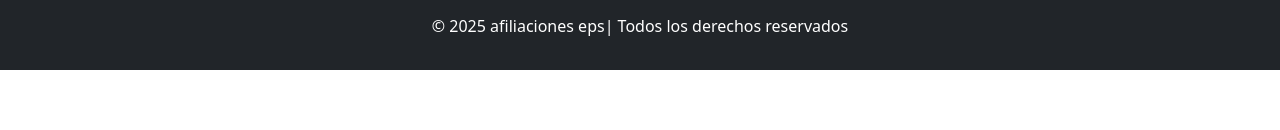
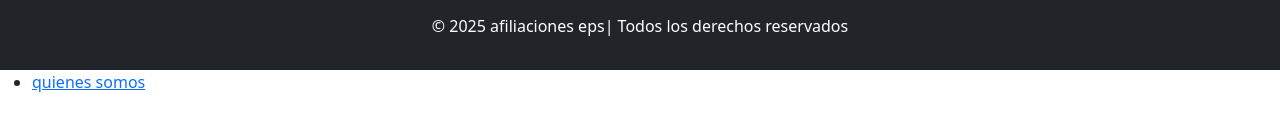
Before and after one commit to santiagomarin111/afiliaciones-eps, a plain HTML site: page index.html in a window 1280 px wide. Shown: the part 532-662 px from the top of the page. Drawn offline with nearby package versions, Linux system fonts and the light colour scheme.

Commit message:
quienesomos 1,1

```diff
--- a/index.html
+++ b/index.html
@@ -67,6 +67,12 @@
 <footer class="bg-dark text-white text-center py-3">
   <p>&copy; 2025 afiliaciones eps| Todos los derechos reservados</p>
 </footer>
+<nav>
+  <ul>
+    <li><a href="quienessomos.html">quienes somos</a></li>
+  </ul>
+</nav>
+
 
 
 <script src="https://cdn.jsdelivr.net/npm/bootstrap@5.3.0/dist/js/bootstrap.bundle.min.js"></script>
```
